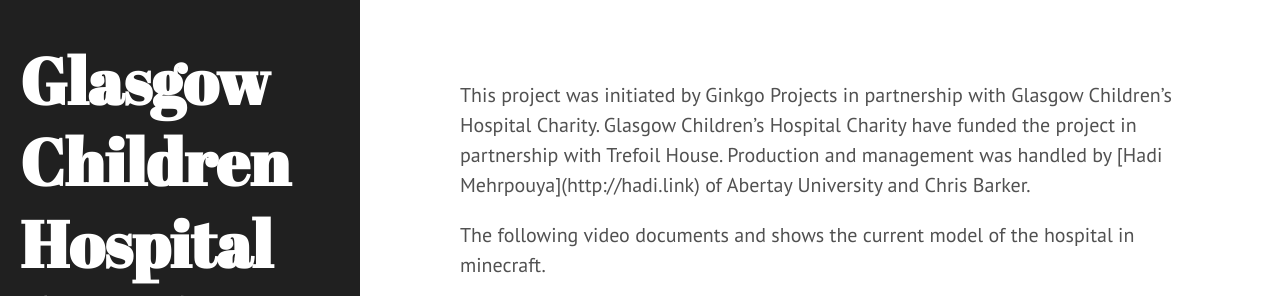
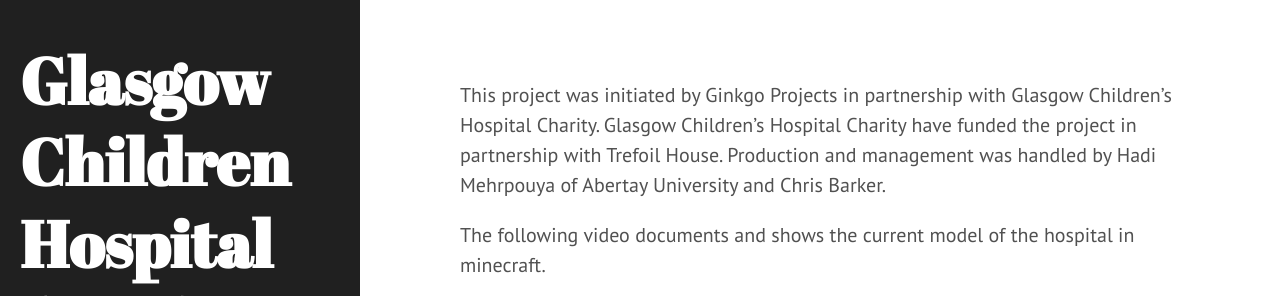
Before and after one commit to Mehrpouya/gch_minecraft, a Jekyll site: the page built from index.html, in a window 1280 px wide and 1237 px high, cut to the strip 0-296 px from the top of the window. Built offline with Jekyll 4.4.1, drawn with Linux system fonts in a browser that asks for light colours; Markdown is read by kramdown in place of the engine named in the settings; the list of posts is cut into pages by our own code; some of the changed lines change nothing that is shown.

Commit message:
minor grammer

```diff
--- a/index.html
+++ b/index.html
@@ -3,7 +3,7 @@
 title: Home
 ---
 <div>
-  <p>This project was initiated by Ginkgo Projects in partnership with Glasgow Children’s Hospital Charity. Glasgow Children’s Hospital Charity have funded the project in partnership with Trefoil House. Production and management was handled by [Hadi Mehrpouya](http://hadi.link) of Abertay University and Chris Barker.</p>
+  <p>This project was initiated by Ginkgo Projects in partnership with Glasgow Children’s Hospital Charity. Glasgow Children’s Hospital Charity have funded the project in partnership with Trefoil House. Production and management was handled by Hadi Mehrpouya of Abertay University and Chris Barker.</p>
   <p>The following video documents and shows the current model of the hospital in minecraft. </p>
 <video width="640" height="480" controls>
   <source src="{{ site.baseurl }}/public/Minecraft.mp4" type="video/mp4">
```
